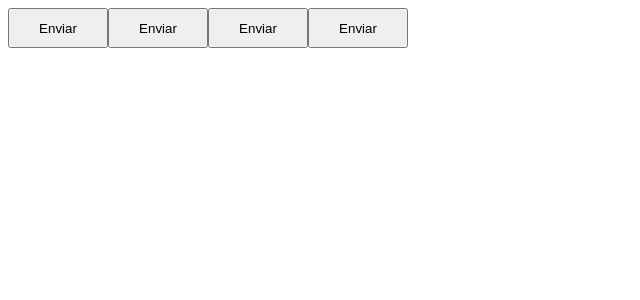
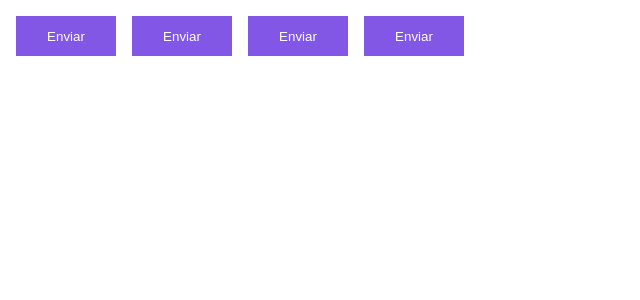
Before and after one commit to FernandoBrino/02-ignite-timer, a React (Vite) app: page / in a window 1280 px wide. Shown: the top 300 px of the page, without its empty margins (0-640 px from the left). Built offline with nearby package versions, Linux system fonts and the light colour scheme.

Commit message:
Integration TS with Styled Components

```diff
--- a/index.html
+++ b/index.html
@@ -2,9 +2,8 @@
 <html lang="en">
   <head>
     <meta charset="UTF-8" />
-    <link rel="icon" type="image/svg+xml" href="/vite.svg" />
     <meta name="viewport" content="width=device-width, initial-scale=1.0" />
-    <title>Vite + React + TS</title>
+    <title>Ignite Timer</title>
   </head>
   <body>
     <div id="root"></div>
--- a/src/App.tsx
+++ b/src/App.tsx
@@ -1,13 +1,16 @@
+import { ThemeProvider } from "styled-components";
 import { Button } from "./components/Button";
+import { defaultTheme } from "./styles/themes/default";
+
 
 export function App() {
   return (
-    <>
-      <Button/>
-      <Button/>
-      <Button/>
-      <Button/>
-    </>
+    <ThemeProvider theme={defaultTheme}>
+      <Button variant={"primary"}/>
+      <Button variant={"secondary"}/>
+      <Button variant={"success"}/>
+      <Button variant={"danger"}/>
+    </ThemeProvider>
   )
 
 }
--- a/src/components/Button.styles.ts
+++ b/src/components/Button.styles.ts
@@ -1,4 +1,4 @@
-import styled from "styled-components";
+import styled, { css } from "styled-components";
 
 export type ButtonVariant = "primary" | "secondary" | "danger" | "success";
 
@@ -6,7 +6,26 @@ interface ButtonContainerProps {
   variant: ButtonVariant;
 }
 
+const buttonVariants = {
+  primary: "purple",
+  secondary: "orange",
+  danger: "red",
+  success: "green",
+};
+
 export const ButtonContainer = styled.button<ButtonContainerProps>`
   width: 100px;
   height: 40px;
+  border-style: 4px;
+  border: 0;
+  margin: 8px;
+
+  background-color: ${(props) => props.theme.primary};
+  color: ${(props) => props.theme.white};
+
+  /* ${(props) => {
+    return css`
+      background-color: ${buttonVariants[props.variant]};
+    `;
+  }} */
 `;
--- /dev/null
+++ b/src/styles/themes/default.ts
@@ -0,0 +1,5 @@
+export const defaultTheme = {
+  white: "#fff",
+  primary: "#8257e6",
+  secondary: "orange",
+};
```
Also changed, not shown: src/@types/styled.d.ts (added, +8 -0 lines).
